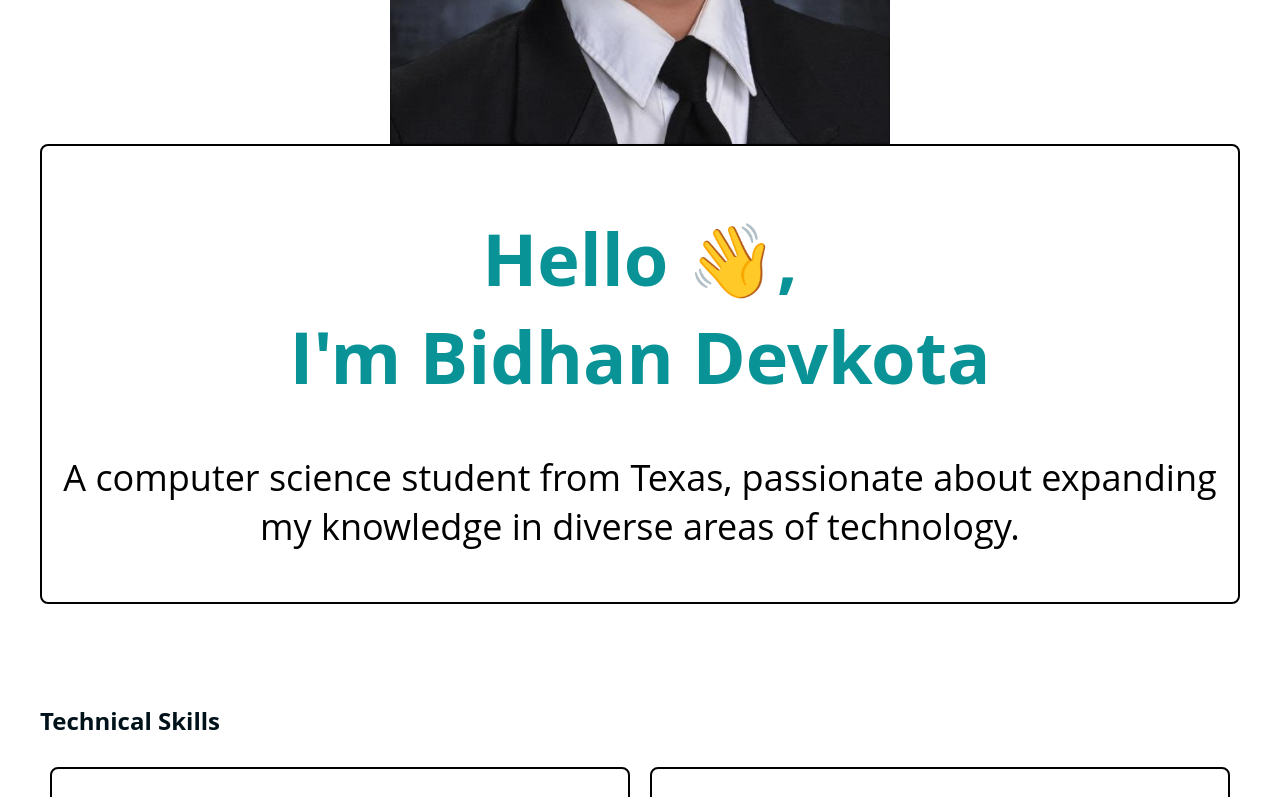
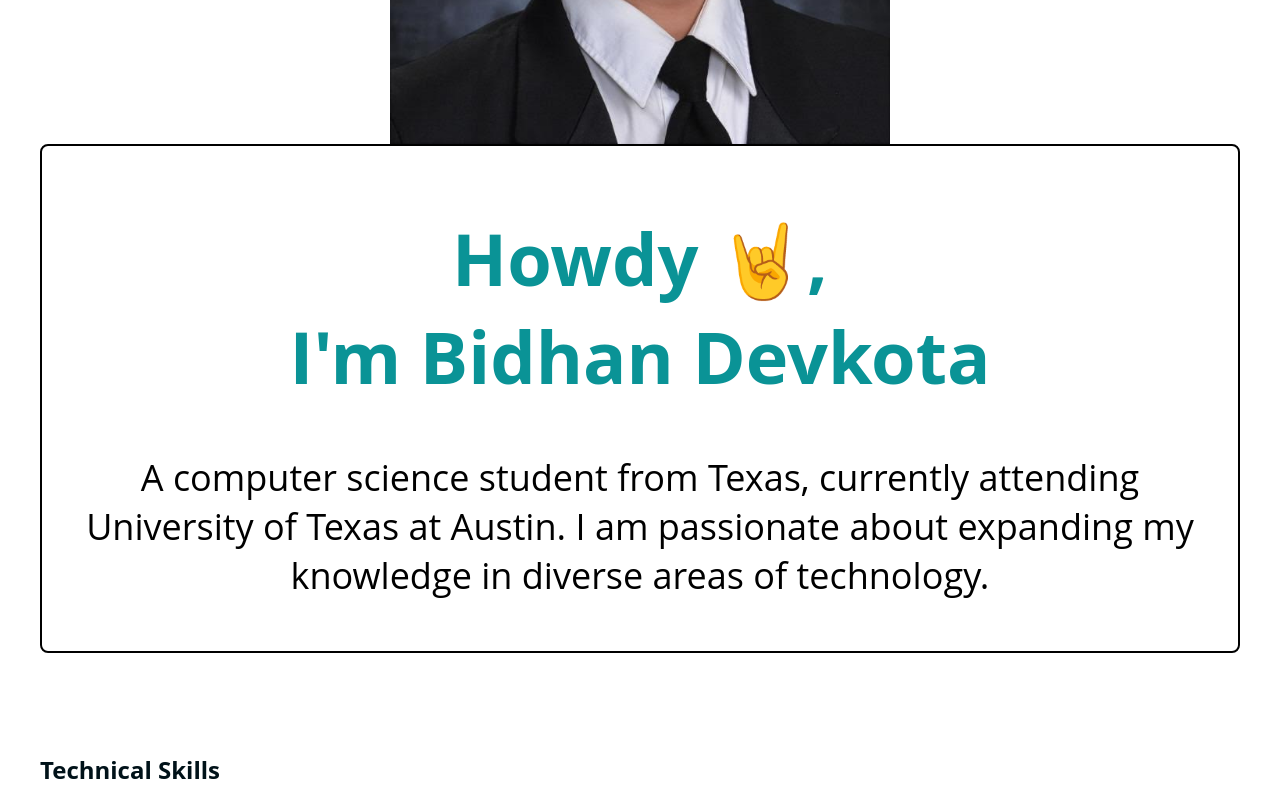
Before and after one commit to bibeast123/website, a React (Create React App) app: page / in a window 1280 px wide. Shown: the part 603-1400 px from the top of the page. Built offline with nearby package versions, Linux system fonts and the light colour scheme.

Commit message:
changed bio

```diff
--- a/src/Header.js
+++ b/src/Header.js
@@ -19,12 +19,12 @@
             <div className="about about-border">
             <div className="about">
 
-                <h1>Hello 👋,<br></br>
+                <h1>Howdy 🤘,<br></br>
                     I'm Bidhan Devkota</h1>
                     </div>
 
                     <div className ="about-2">
-                <p>A computer science student from Texas, passionate about expanding my knowledge in diverse areas of technology.</p>
+                <p>A computer science student from Texas, currently attending University of Texas at Austin. I am passionate about expanding my knowledge in diverse areas of technology.</p>
                 </div>
 
             </div>
```
